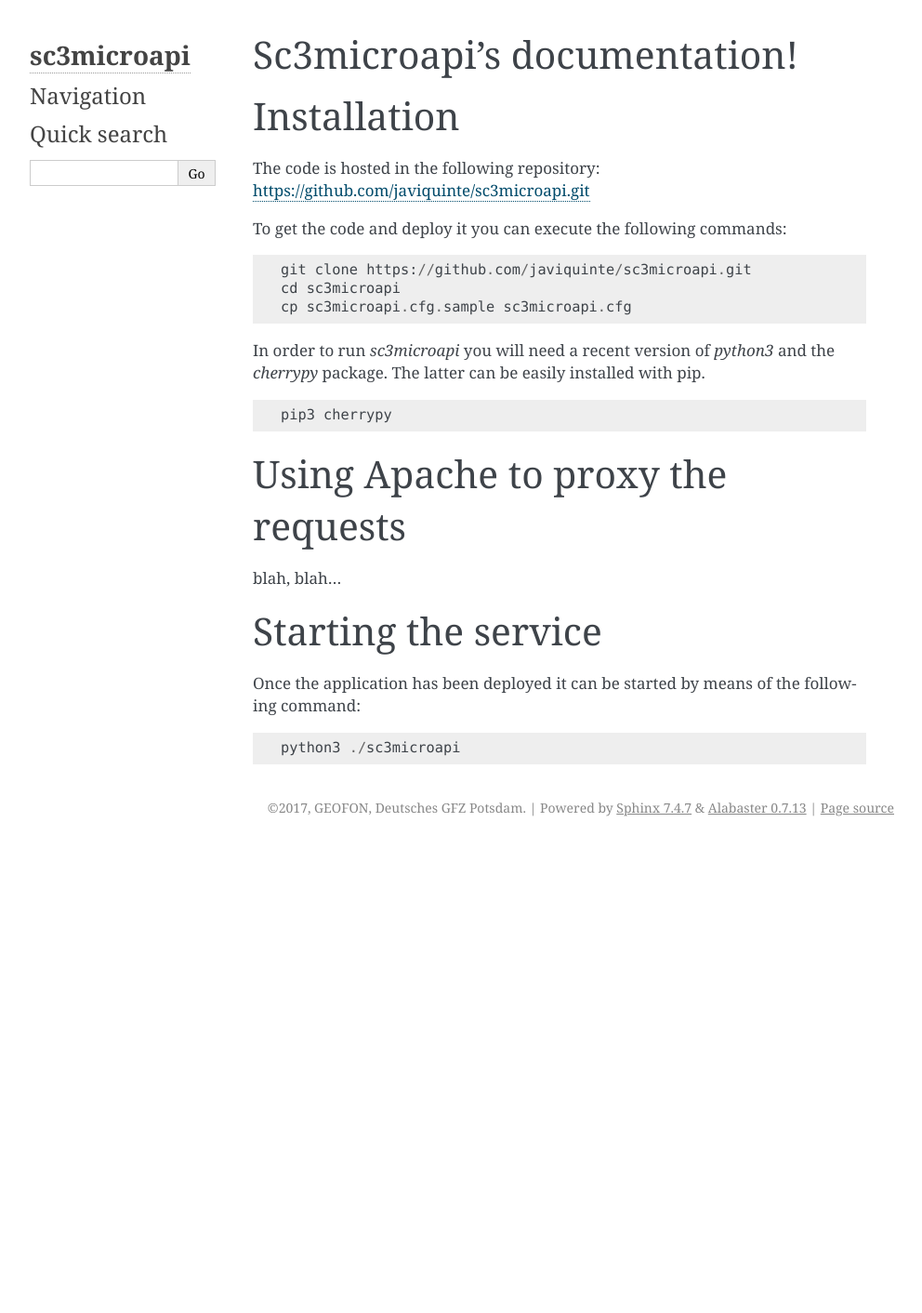
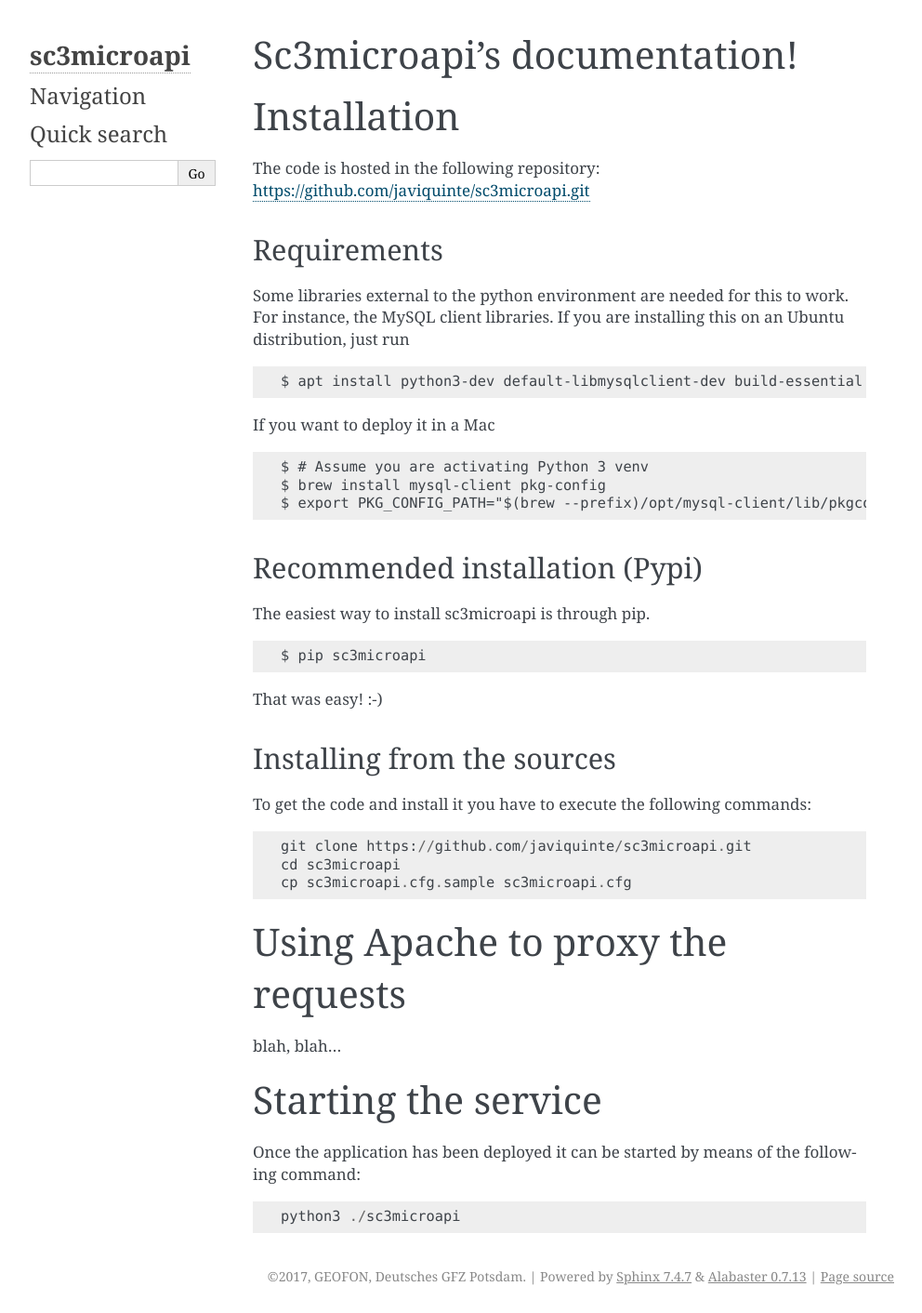
Before and after one commit to javiquinte/sc3microapi, a Sphinx documentation site: the page built from docs/source/index.rst, in a window 1280 px wide. Shown: the whole page at 93% size, without its empty margins (148-1140 px from the left). Built offline with Sphinx 7.4.7, drawn with Linux system fonts in a browser that asks for light colours; before the commit the page ends 908 px from its top, so only the background shows below that.

Commit message:
Add installation notes

```diff
--- a/docs/source/index.rst
+++ b/docs/source/index.rst
@@ -15,16 +15,36 @@ Installation
 
 The code is hosted in the following repository: https://github.com/javiquinte/sc3microapi.git
 
-To get the code and deploy it you can execute the following commands: ::
+Requirements
+------------
+Some libraries external to the python environment are needed for this to work. For instance,
+the MySQL client libraries. If you are installing this on an Ubuntu distribution, just run ::
+
+   $ apt install python3-dev default-libmysqlclient-dev build-essential
+
+If you want to deploy it in a Mac ::
+
+   $ # Assume you are activating Python 3 venv
+   $ brew install mysql-client pkg-config
+   $ export PKG_CONFIG_PATH="$(brew --prefix)/opt/mysql-client/lib/pkgconfig"
+
+Recommended installation (Pypi)
+-------------------------------
+
+The easiest way to install sc3microapi is through pip. ::
+
+  $ pip sc3microapi
+
+That was easy! :-)
+
+Installing from the sources
+---------------------------
+
+To get the code and install it you have to execute the following commands: ::
 
   git clone https://github.com/javiquinte/sc3microapi.git
   cd sc3microapi
   cp sc3microapi.cfg.sample sc3microapi.cfg
-
-In order to run `sc3microapi` you will need a recent version of `python3` and the `cherrypy` package.
-The latter can be easily installed with pip. ::
-
-  pip3 cherrypy
 
 Using Apache to proxy the requests
 ==================================
```
